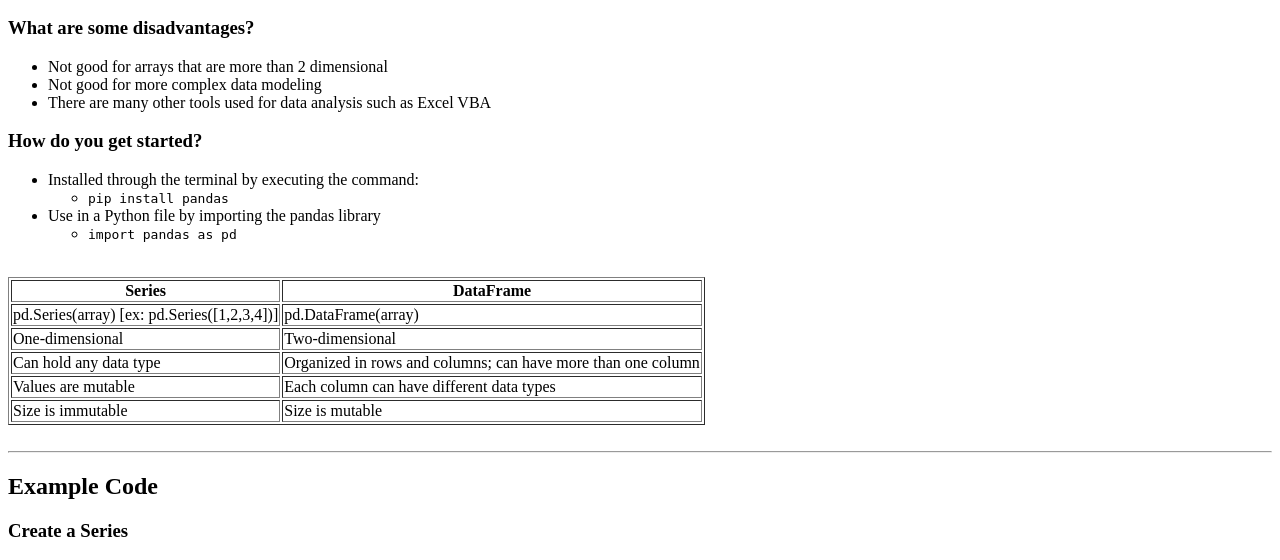
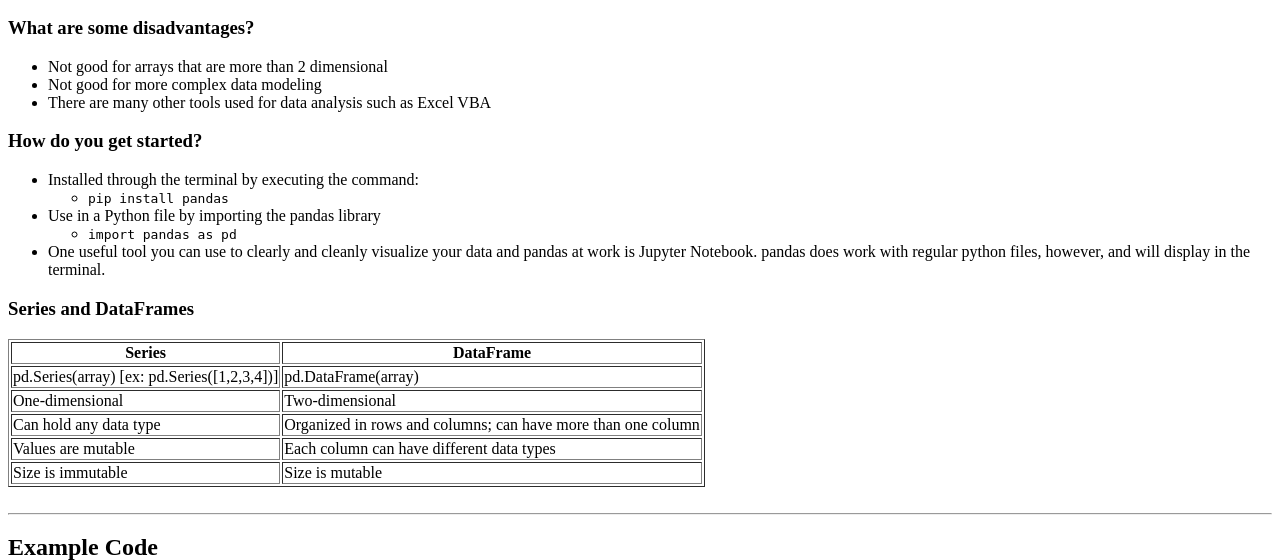
Before and after one commit to tinawong15/softdev-p03, a Flask app: template templates/index.html in a window 1280 px wide. Shown: the part 620-1180 px from the top of the page. Run offline with Flask 2, Linux system fonts and the light colour scheme; the template is opened without the code that fills it, so the values that code supplies are empty.

Commit message:
smol update

```diff
--- a/templates/index.html
+++ b/templates/index.html
@@ -63,8 +63,9 @@
             <li><code>import pandas as pd</code></li>
           </ul>
         </li>
+        <li>One useful tool you can use to clearly and cleanly visualize your data and pandas at work is Jupyter Notebook. pandas does work with regular python files, however, and will display in the terminal.</li>
       </ul>
-    <br>
+    <h3>Series and DataFrames</h3>
     <table border="1">
       <tr><th>Series</th><th>DataFrame</th></tr>
       <tr><td>pd.Series(array) [ex: pd.Series([1,2,3,4])]</td><td>pd.DataFrame(array)</td></tr>
```
